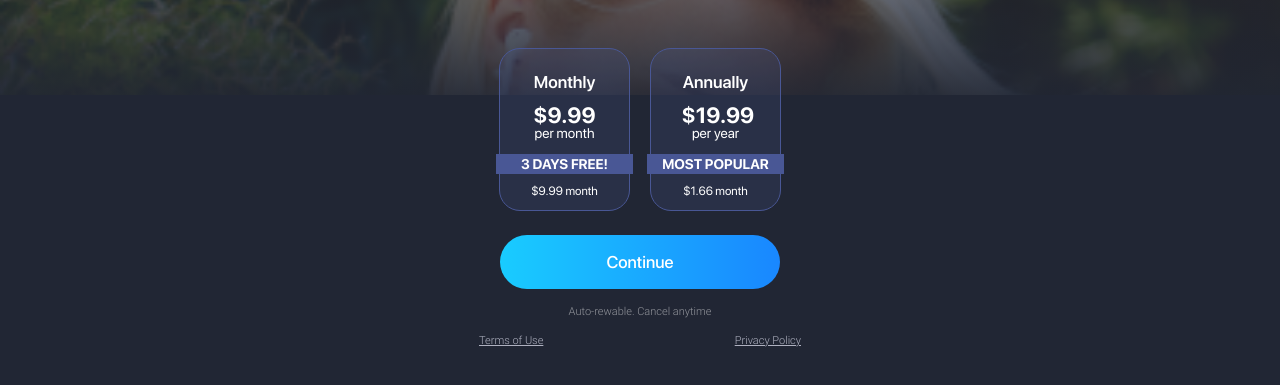
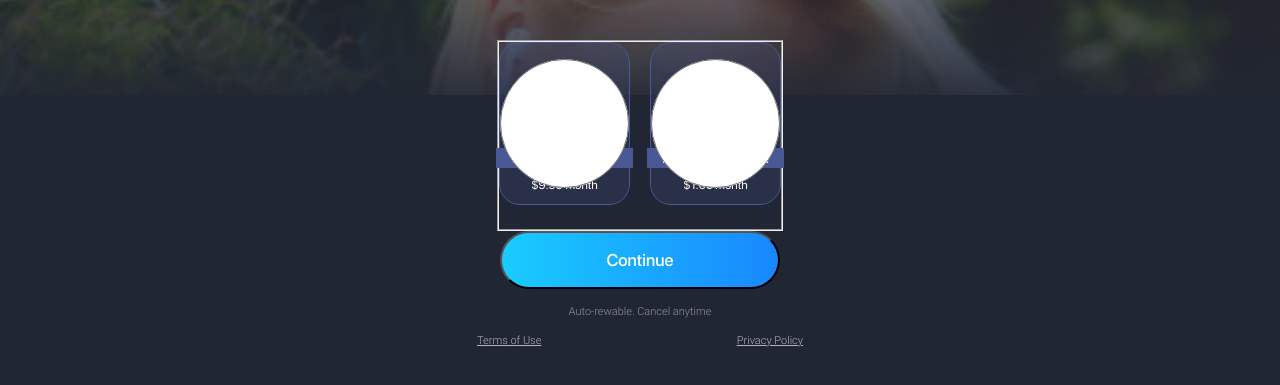
Before and after one commit to veselyiJoker/Aiby, a website built with webpack: page src/index.html in a window 1280 px wide. Shown: the part 415-800 px from the top of the page. Built offline with nearby package versions, Linux system fonts and the light colour scheme.

Commit message:
62% ideal layout

```diff
--- a/src/index.html
+++ b/src/index.html
@@ -9,8 +9,12 @@
 <body>
     <main>
         <header>
-            <a class='close-link' href='#'></a>
+            <nav>
+                <a class='close-link' href='#'>
+                    <span class='visually-hidden'>Close</span>
+                </a>
                 <a class='restore-link' href='#'>Restore</a>
+            </nav>
         </header>
 
         <section class='main__wrapper'>
@@ -31,10 +35,15 @@
                     </ul>
                 </div> <!-- features -->
 
-                <div class='suggestions'>
+                <form class='suggestions'>
+                    <fieldset>
+                        <legend class='visually-hidden' >Suggestions</legend>
                         <ul class='suggestions__list'>
                             <li class='suggestions__list-item'>
-                            <h2>Monthly</h2>
+                                <input type='radio' name='suggestions' value='monthly' id='monthly'>
+                                <h2>
+                                    <label for='monthly'>Monthly</label>
+                                </h2>
                                 <h3>
                                     $9.99
                                     <span>per month</span>
@@ -43,7 +52,10 @@
                                 <p class='suggestions__price-per-month'>$9.99 month</p>
                             </li>
                             <li class='suggestions__list-item'>
-                            <h2>Annually</h2>
+                                <input type='radio' name='suggestions' value='annually' id='annually'>
+                                <h2>
+                                    <label for='annually'>Annually</label>
+                                </h2>
                                 <h3>
                                     $19.99
                                     <span>per year</span>
@@ -52,11 +64,12 @@
                                 <p class='suggestions__price-per-month'>$1.66 month</p>
                             </li>
                         </ul>
+                    </fieldset>
 
-                    <a class='suggestions__continue-link' href='#'>Continue</a>
+                    <button type='submit' class='suggestions__continue-link' href='#'>Continue</button>
                     <p class='suggestions__additional-information'>Auto-rewable. Cancel anytime</p>
 
-                </div> <!-- suggestions -->
+                </form> <!-- suggestions -->
                 <footer>
                     <ul class='footer__links-list'>
                         <li class='footer__links-list-item'>
--- a/src/styles/base/_global.scss
+++ b/src/styles/base/_global.scss
@@ -8,3 +8,7 @@ body {
     background-repeat: no-repeat;
     background-size: 100%;
 }
+
+.visually-hidden {
+    display: none;
+}
--- a/src/styles/components/_suggestions.scss
+++ b/src/styles/components/_suggestions.scss
@@ -10,6 +10,7 @@
 }
 
 .suggestions__list-item {
+    position: relative;
     box-sizing: border-box;
     width: 131px;
     padding: 23px 11px 12px 11px;
@@ -44,6 +45,15 @@
     span {
         font-size: 14px;
         font-weight: 400;
+    }
+
+    input {
+        position: absolute;
+        top: 0;
+        right: 0;
+        bottom: 0;
+        left: 0;
+        border-radius: 0;
     }
 
 }
```
Lines whose indentation alone changed are shown as unchanged.
